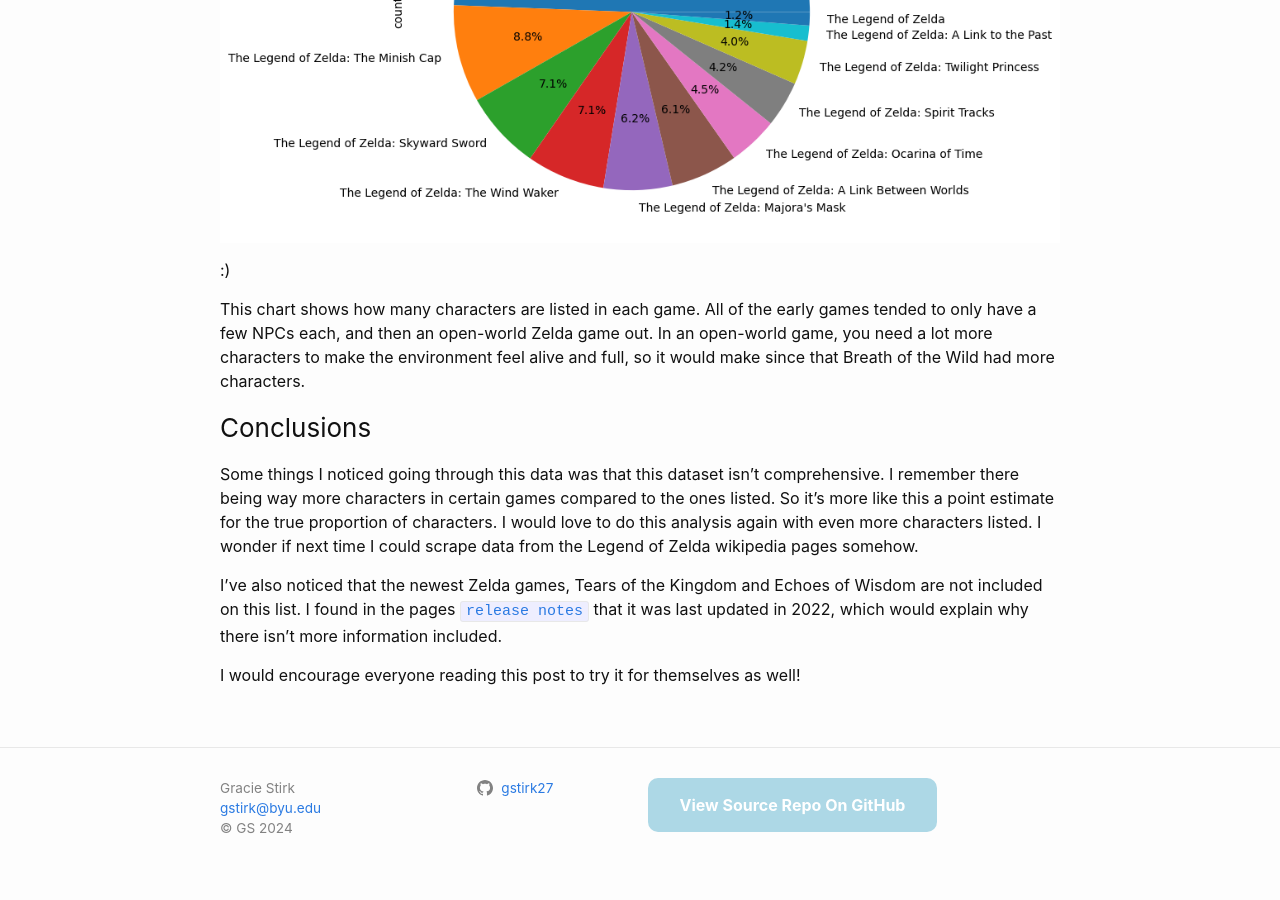
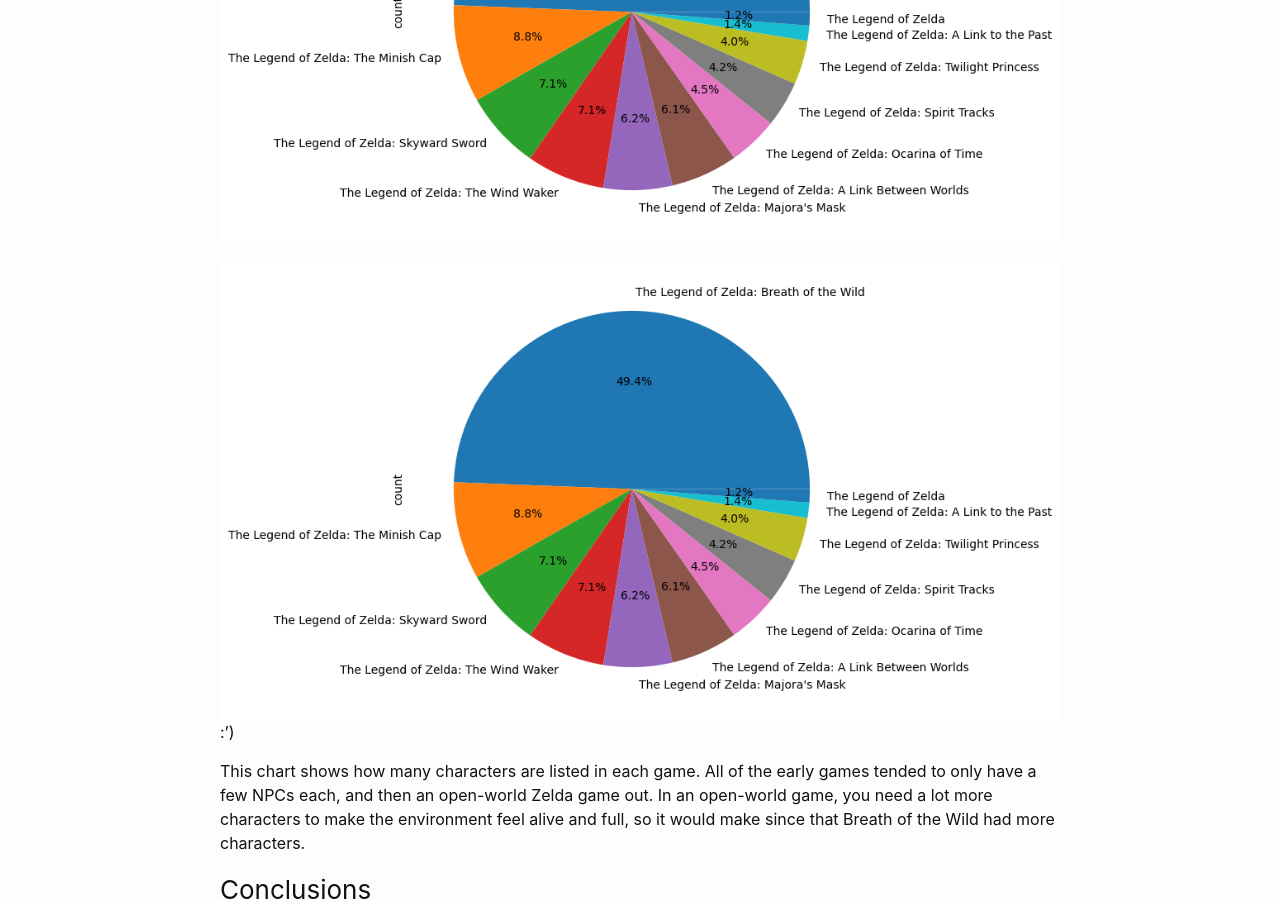
Before and after one commit to gstirk27/Gracie-s-Blog, a Jekyll site: the page built from _posts/2024-11-06-curated-API.md, in a window 1280 px wide and 900 px high, scrolled down 4610 px. Built offline with Jekyll 4.4.1, drawn with Linux system fonts in a browser that asks for light colours; comment, search, counter and statistics services are not loaded.

Commit message:
readded pics

````diff
--- a/_posts/2024-11-06-curated-API.md
+++ b/_posts/2024-11-06-curated-API.md
@@ -145,7 +145,8 @@
 ```
 ![Game-Pie-Chart]({{site.url}}/{{site.baseurl}}/assets/images/game-pie-chart.png)
 
-:)
+<img src='/assets/images/game-pie-chart.png' alt = "">
+:')
 
 This chart shows how many characters are listed in each game. All of the early games tended to only have a few NPCs each, and then an open-world Zelda game out. In an open-world game, you need a lot more characters to make the environment feel alive and full, so it would make since that Breath of the Wild had more characters.
 
````
